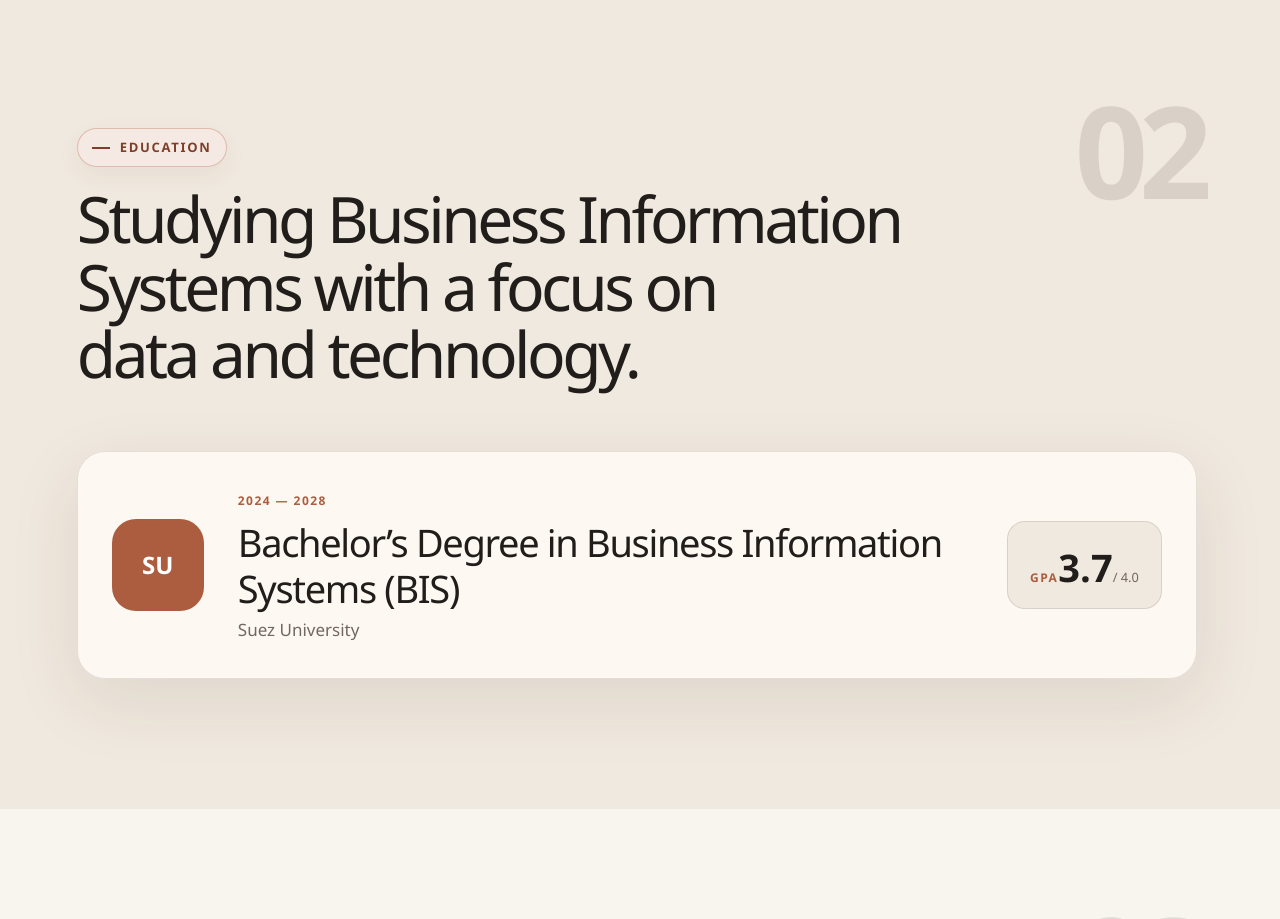
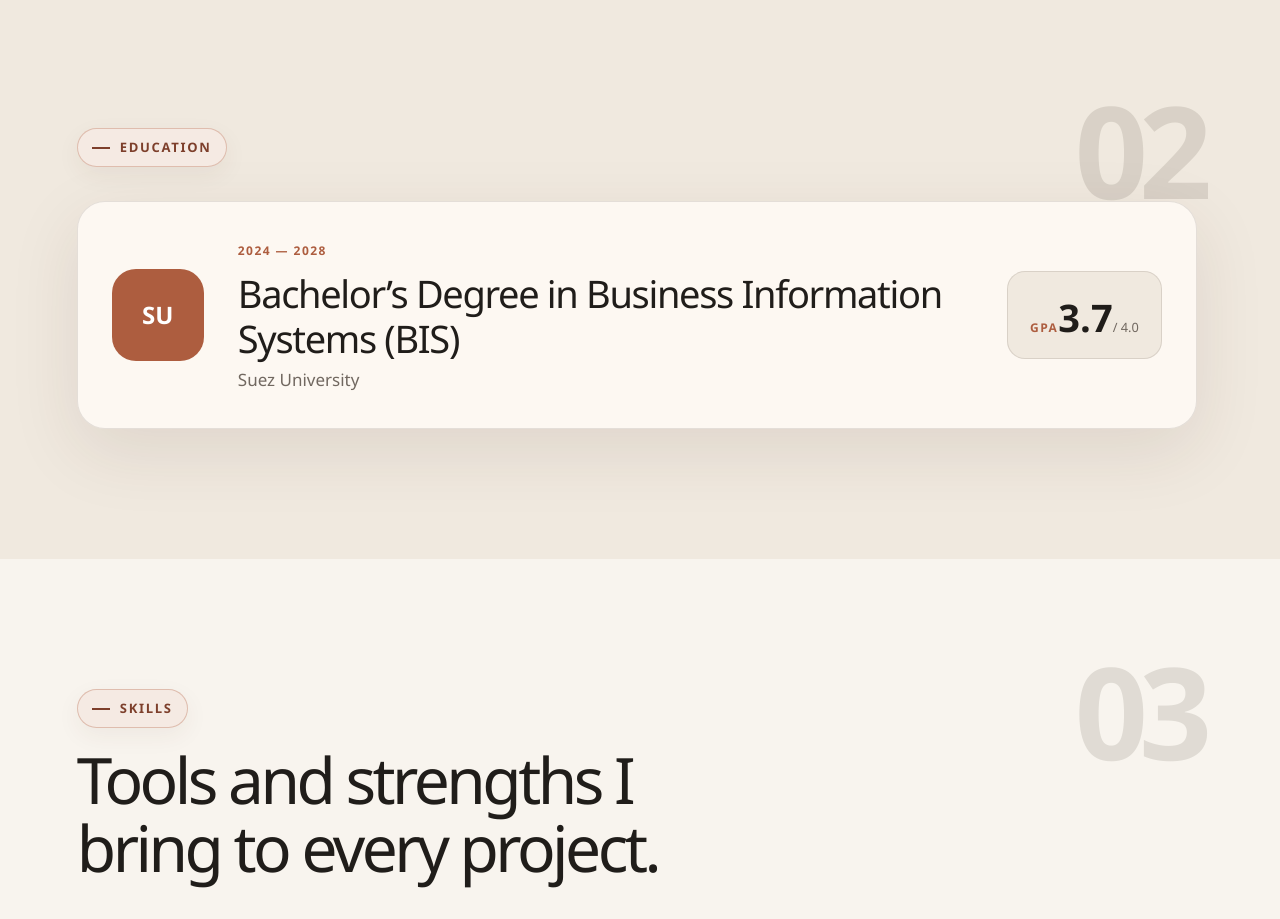
Before and after one commit to MariamAbdelrahim/Mariam-Abdelrahim-Portfolio, a Next.js app: page / in a window 1280 px wide. Shown: the part 1680-2599 px from the top of the page. Built offline with nearby package versions, Linux system fonts and the light colour scheme.

Commit message:
Simplify education section heading

```diff
--- a/app/globals.css
+++ b/app/globals.css
@@ -476,6 +476,10 @@ video {
   margin-bottom: 64px;
 }
 
+.section-heading.compact-heading {
+  margin-bottom: 34px;
+}
+
 .section-heading h2,
 .contact-copy h2 {
   margin: 18px 0 0;
--- a/app/page.tsx
+++ b/app/page.tsx
@@ -538,7 +538,9 @@ export default function Home() {
 
         <section id="education" className="section alt-section">
           <div className="section-number" aria-hidden="true">02</div>
-          <SectionHeading label={t.educationLabel} title={t.educationTitle} />
+          <div className="section-heading compact-heading" data-reveal>
+            <span className="eyebrow">{t.educationLabel}</span>
+          </div>
           <article className="education-card" data-reveal>
             <div className="education-mark">SU</div>
             <div className="education-copy">
```
